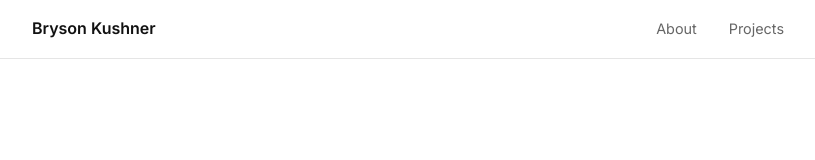
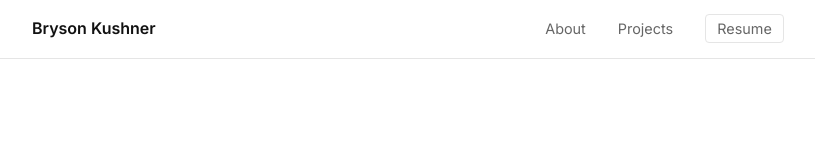
Before and after one commit to brysonmk/personal-website, a React (Vite) app: page / in a window 1280 px wide. Shown: the top 160 px of the page, without its empty margins (232-1047 px from the left). Built offline with nearby package versions, Linux system fonts and the light colour scheme.

Commit message:
Add resume download link to nav

```diff
--- a/src/components/Layout.jsx
+++ b/src/components/Layout.jsx
@@ -12,6 +12,11 @@ export default function Layout() {
           <ul className={styles.links}>
             <li><NavLink to="/about">About</NavLink></li>
             <li><NavLink to="/projects">Projects</NavLink></li>
+            <li>
+              <a href="/resume.pdf" target="_blank" rel="noreferrer" className={styles.resumeLink}>
+                Resume
+              </a>
+            </li>
           </ul>
         </nav>
       </header>
--- a/src/components/Layout.module.css
+++ b/src/components/Layout.module.css
@@ -52,6 +52,18 @@
   color: var(--color-text);
 }
 
+.resumeLink {
+  border: 1px solid var(--color-border);
+  border-radius: 4px;
+  padding: 0.3rem 0.7rem;
+  transition: border-color 0.2s, color 0.2s !important;
+}
+
+.resumeLink:hover {
+  border-color: var(--color-text);
+  color: var(--color-text) !important;
+}
+
 .main {
   flex: 1;
   max-width: var(--max-width);
```
